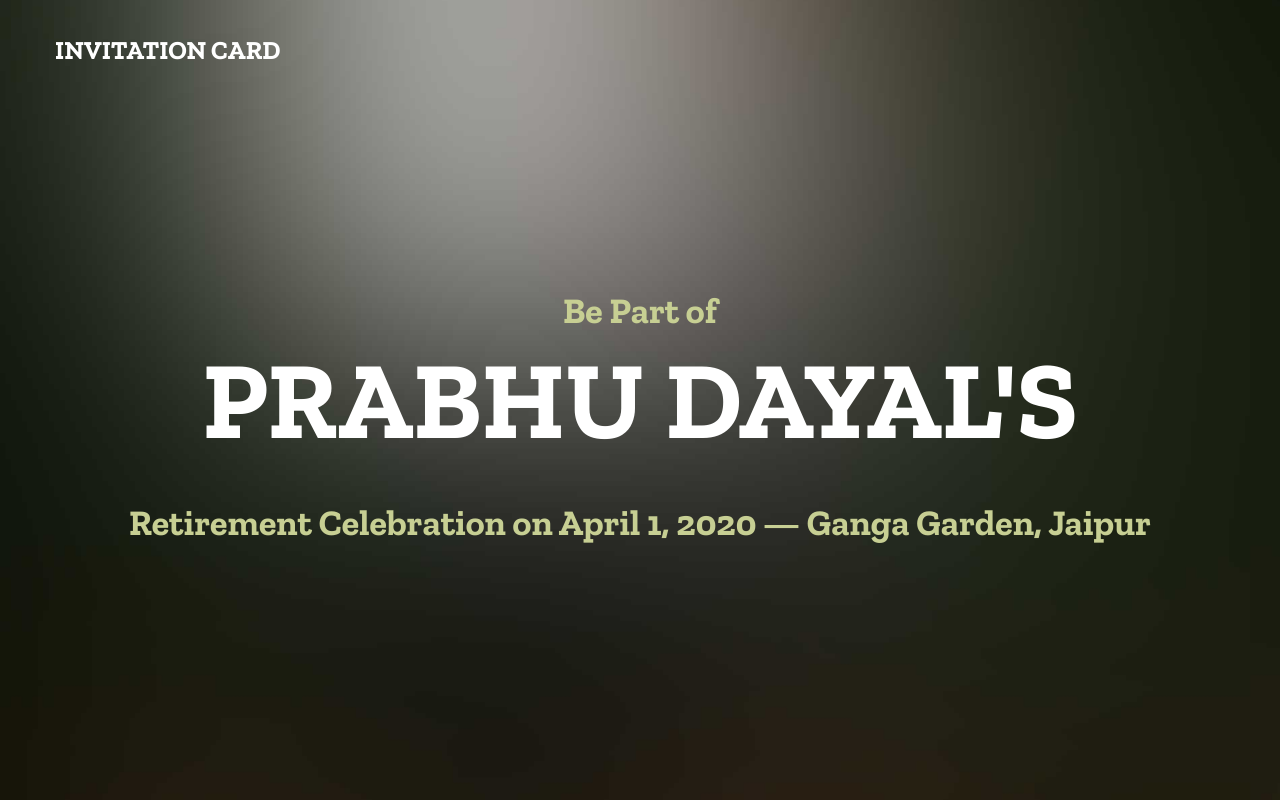
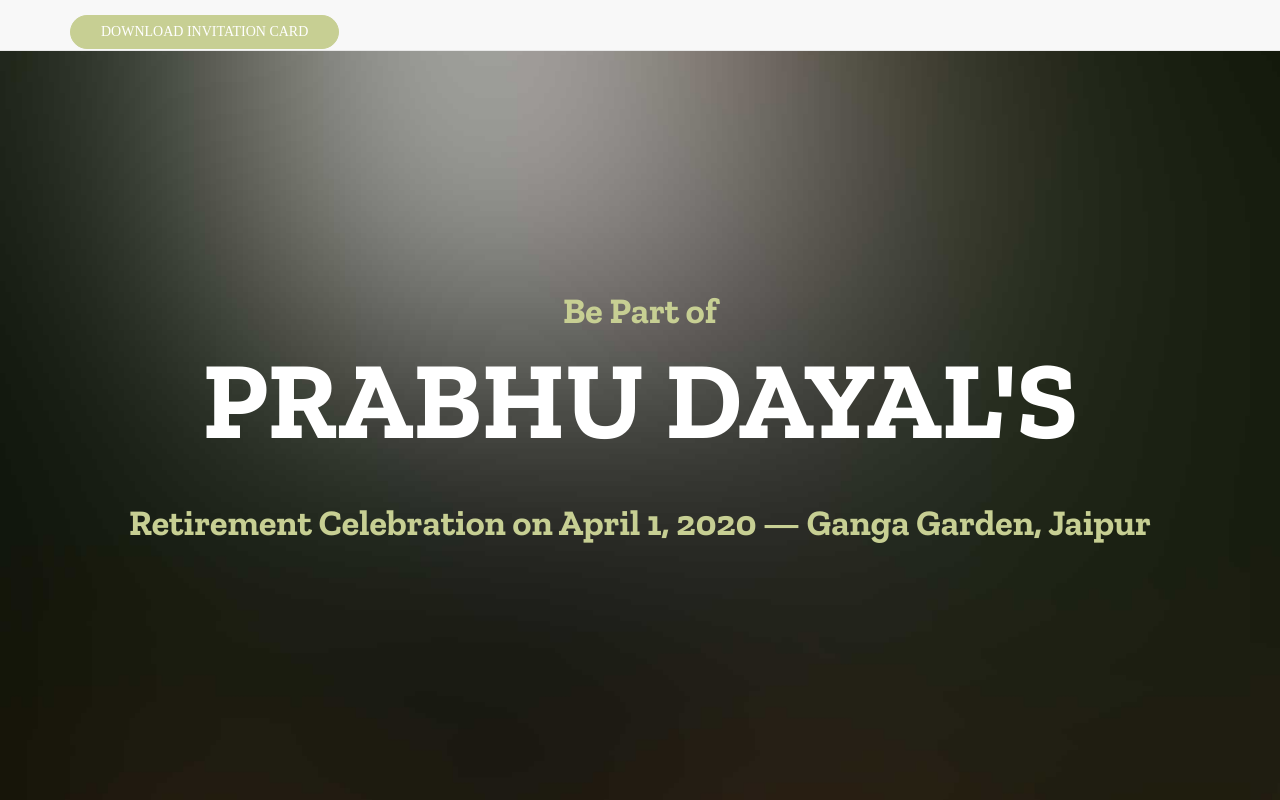
Before and after one commit to chandrafamily/chandrafamily.github.io, a plain HTML site: page index.html in a window 1280 px wide. Shown: the top 800 px of the page. Drawn offline with nearby package versions, Linux system fonts and the light colour scheme; a web font is replaced by a local one.

Commit message:
download button added

```diff
--- a/index.html
+++ b/index.html
@@ -12,10 +12,12 @@
 
   <!-- Fixed navbar -->
   <!-- navbar-fixed-top -->
-  <nav class="navbar navbar-default probootstrap-navbar">
-    <div class="container">
-      <div class="navbar-header">
-        <a class="navbar-brand" href="https://drive.google.com/open?id=1jvwXBKYleFsfXuLjywFelkrgPFNbn2DR" target="_blank">Invitation Card</a>
+
+
+ <nav class="navbar navbar-default navbar-fixed-top">
+  <div class="container text-center">
+    <div class="navbar-header text-center">
+      <a style="text-align: right;" class="navbar-brand" href="https://drive.google.com/open?id=1jvwXBKYleFsfXuLjywFelkrgPFNbn2DR" target="_blank"><button class="btn btn-primary">Download Invitation Card</button></a>
     </div>
   </div>
 </nav>
```
Lines whose indentation alone changed are shown as unchanged.
